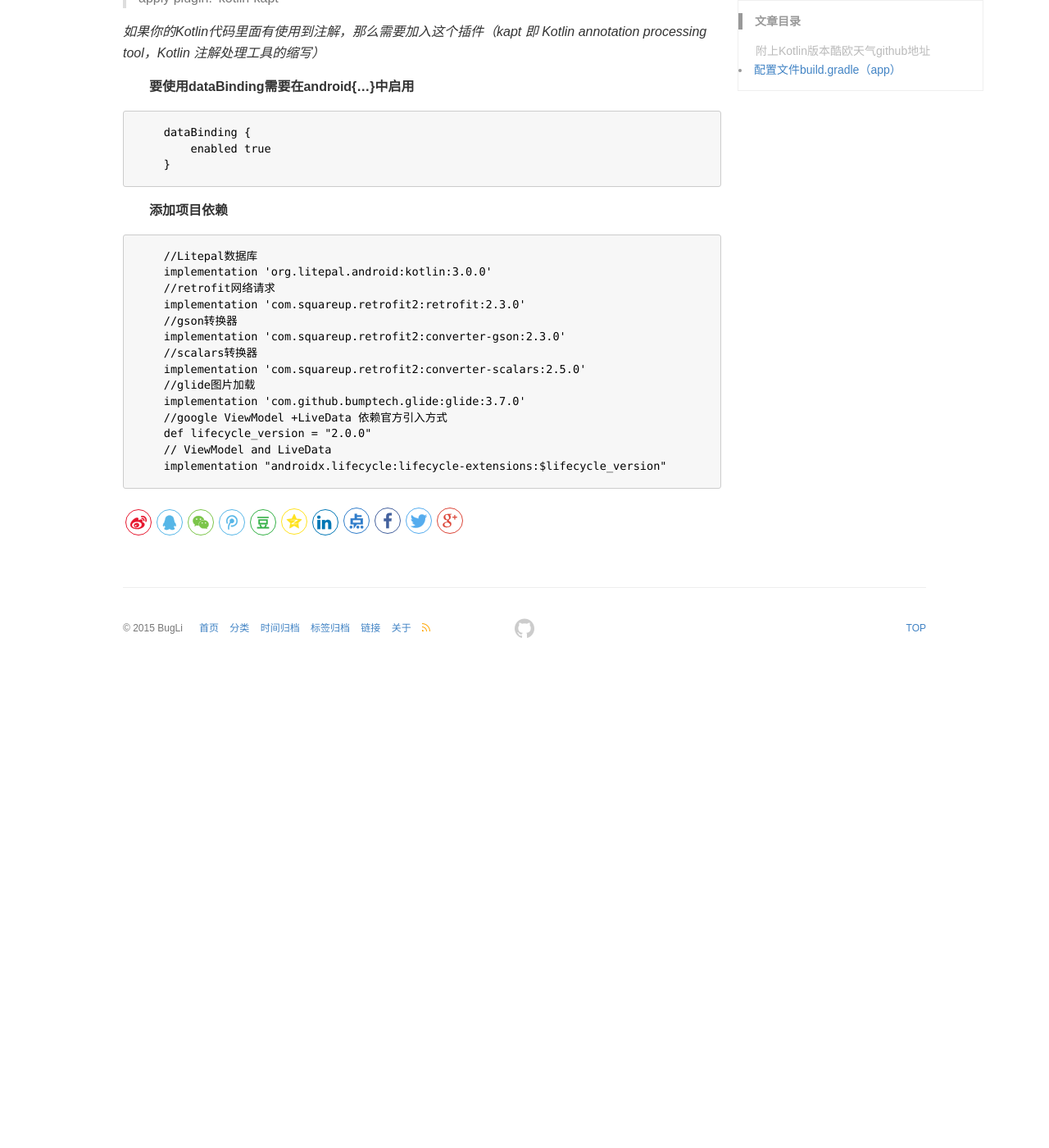
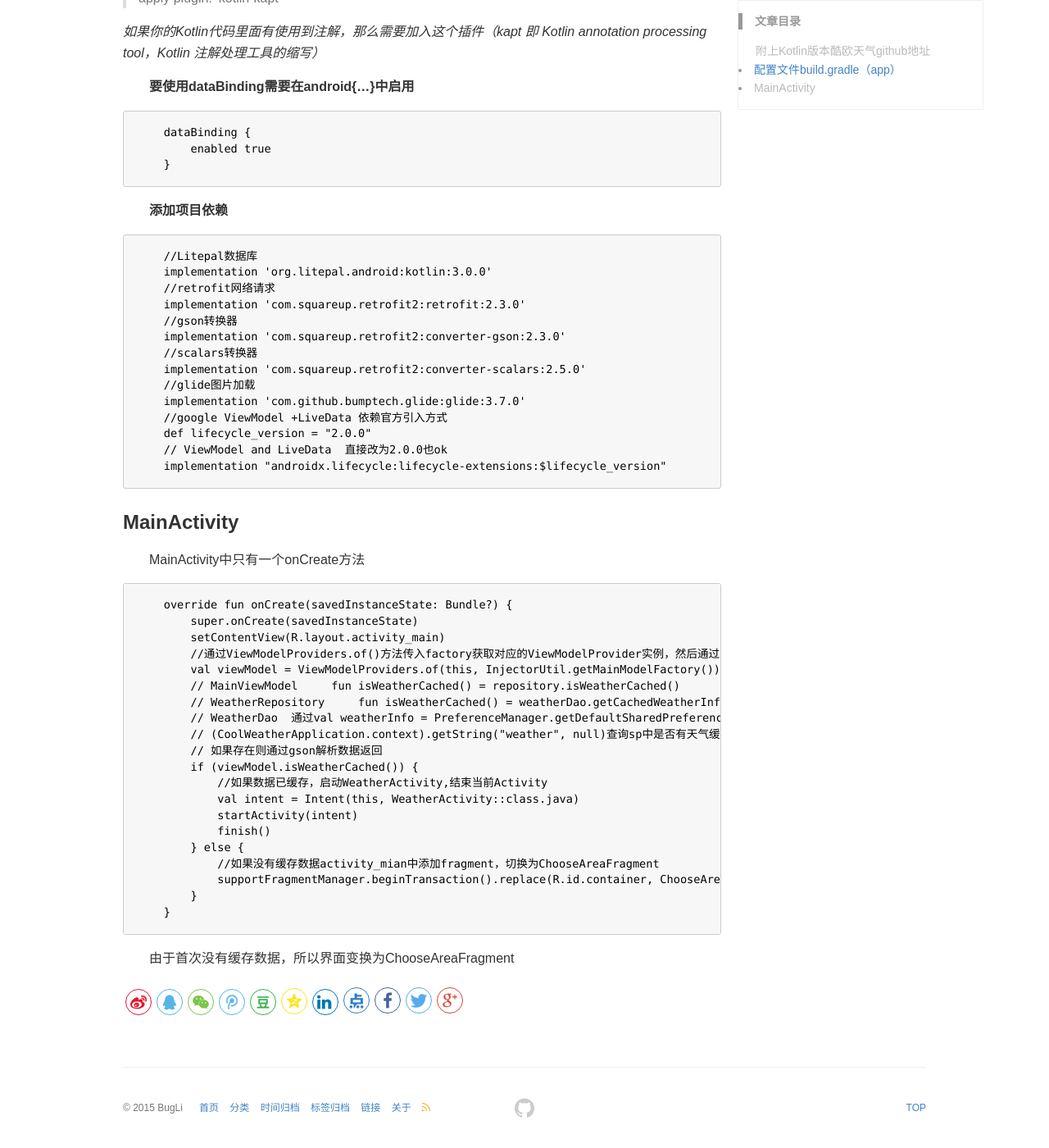
Before and after one commit to BugLiee/BugLiee.github.io, a Jekyll site: the page built from _posts/2020-05-21-blog.md, in a window 1280 px wide and 1400 px high, scrolled down 617 px. Shown: the whole window at 82% size. Built offline with Jekyll 4.4.1, drawn with Linux system fonts in a browser that asks for light colours; comment, search, counter and statistics services are not loaded; before the commit the page ends 1432 px from its top, so only the background shows below that.

Commit message:
Update 2020-05-21-blog.md

````diff
--- a/_posts/2020-05-21-blog.md
+++ b/_posts/2020-05-21-blog.md
@@ -45,6 +45,31 @@ keywords: Kotlin, MVVM
     implementation 'com.github.bumptech.glide:glide:3.7.0'
     //google ViewModel +LiveData 依赖官方引入方式
     def lifecycle_version = "2.0.0"
-    // ViewModel and LiveData
+    // ViewModel and LiveData  直接改为2.0.0也ok
     implementation "androidx.lifecycle:lifecycle-extensions:$lifecycle_version"
 ```
+### MainActivity
+　　MainActivity中只有一个onCreate方法
+```Java
+    override fun onCreate(savedInstanceState: Bundle?) {
+        super.onCreate(savedInstanceState)
+        setContentView(R.layout.activity_main)
+        //通过ViewModelProviders.of()方法传入factory获取对应的ViewModelProvider实例，然后通过实例获取到指定的ViewModel
+        val viewModel = ViewModelProviders.of(this, InjectorUtil.getMainModelFactory()).get(MainViewModel::class.java)
+        // MainViewModel     fun isWeatherCached() = repository.isWeatherCached()
+        // WeatherRepository     fun isWeatherCached() = weatherDao.getCachedWeatherInfo() != null
+        // WeatherDao  通过val weatherInfo = PreferenceManager.getDefaultSharedPreferences
+        // (CoolWeatherApplication.context).getString("weather", null)查询sp中是否有天气缓存信息，不存在返回null
+        // 如果存在则通过gson解析数据返回
+        if (viewModel.isWeatherCached()) {
+            //如果数据已缓存，启动WeatherActivity,结束当前Activity
+            val intent = Intent(this, WeatherActivity::class.java)
+            startActivity(intent)
+            finish()
+        } else {
+            //如果没有缓存数据activity_mian中添加fragment，切换为ChooseAreaFragment
+            supportFragmentManager.beginTransaction().replace(R.id.container, ChooseAreaFragment).commit()
+        }
+    }
+```
+　　由于首次没有缓存数据，所以界面变换为ChooseAreaFragment<br>
````
